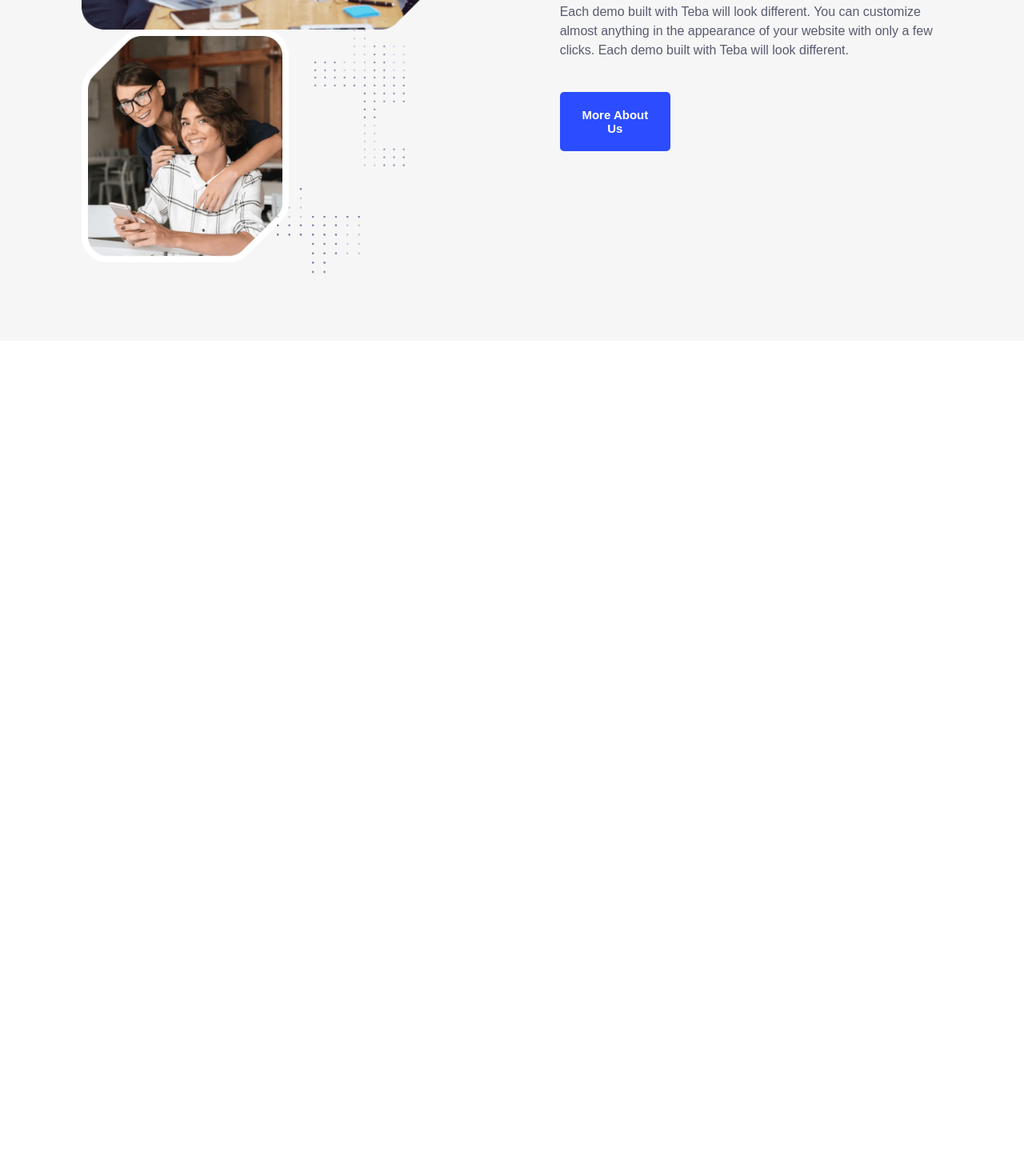
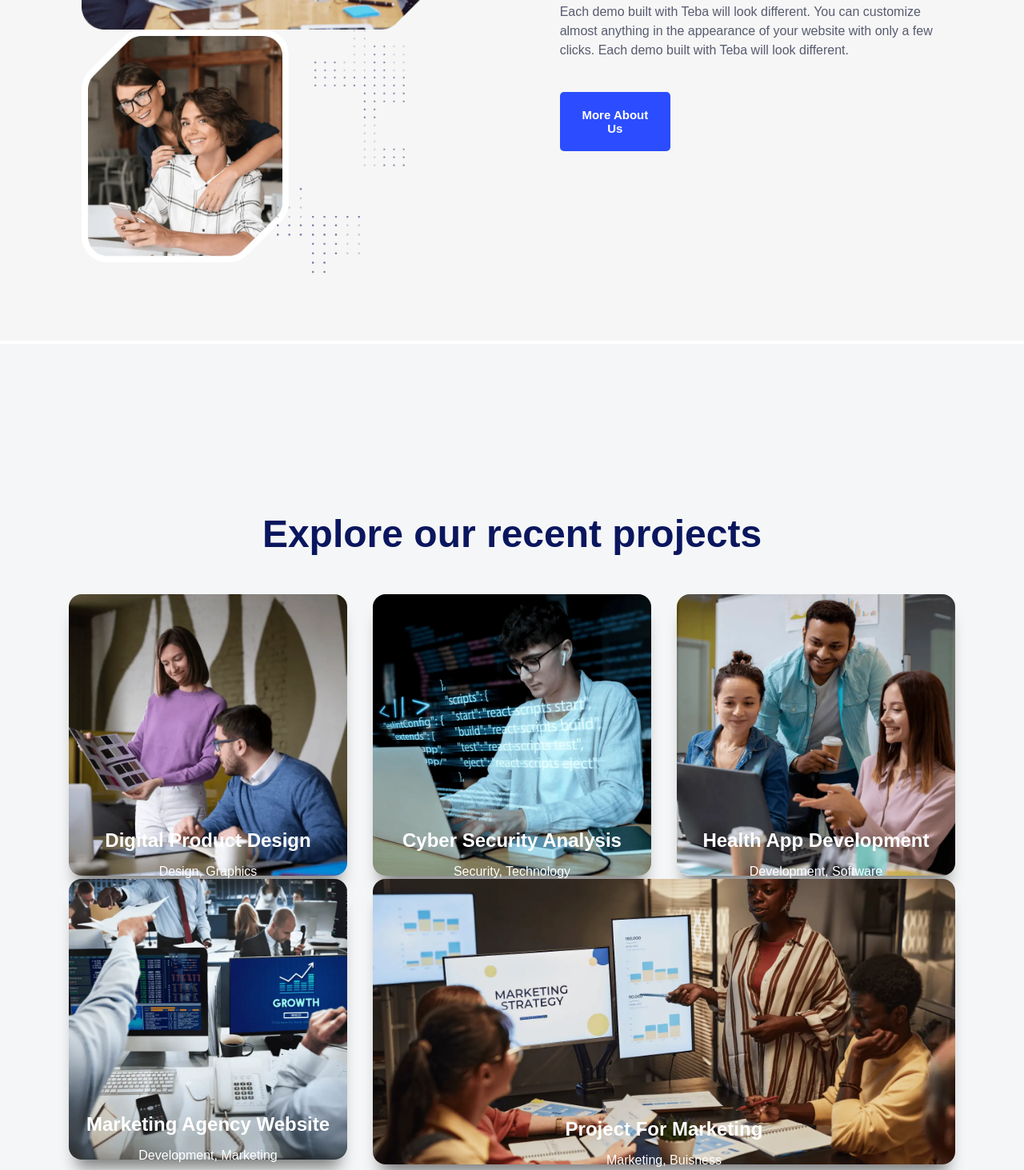
Before and after one commit to front-end-by-rimantas/55-grupe-teamwork-optech, a website with bundled scripts: page index.html in a window 1280 px wide. Shown: the part 904-2367 px from the top of the page at 80% size. Before the commit the page ends 1334 px from the top, so only its background shows below. Built offline with nearby package versions, Linux system fonts and the light colour scheme.

Commit message:
section5 static

```diff
--- /dev/null
+++ b/css/components/section5.css
@@ -0,0 +1,39 @@
+.bg-container {
+    background-color: #f5f6f7;
+}
+
+.s5-title {
+    justify-content: center;
+    text-align: center;
+    color: #0a165e;
+    padding-top: 130px;
+    padding-bottom: 3rem;
+    font-size: 3rem;
+    font-weight: bold;
+    /* font-family: Sora; */
+}
+
+.s5-card {
+    margin-top: 1rem;
+    margin-bottom: 1rem;
+    position: relative;
+}
+
+.s5-foto {
+    border-radius: 1rem;
+    width: 100%;
+    box-shadow: 0 20px 20px -10px rgba(0, 0, 0, 0.5);
+}
+
+.s5-content {
+    display: flex;
+    flex-direction: column;
+    gap: 1rem;
+    margin-bottom: 2rem;
+    text-transform: capitalize;
+    text-align: center;
+    color: transparent;
+    position: absolute;
+    bottom: 0;
+    color: #fff;
+}
--- a/index.html
+++ b/index.html
@@ -18,6 +18,7 @@
     <link rel="stylesheet" href="./css/vendors/font-awesome.min.css">
     <link rel="stylesheet" href="./css/components/main-header.css">
     <link rel="stylesheet" href="./css/components/section2.css">
+    <link rel="stylesheet" href="./css/components/section5.css">
 
 </head>
 
@@ -25,6 +26,7 @@
     <div id="app"></div>
 
 
+
     <script src="./js/pages/home.js" type="module"></script>
 </body>
 
--- /dev/null
+++ b/js/components/section5.js
@@ -0,0 +1,44 @@
+export function section5() {
+    let HTML = `<div class="container bg-container">
+        <div class="row">
+            <h1 class="s5-title col-12">Explore our recent projects</h1>
+            <div class="col-12 col-md-6 col-lg-6 col-xl-4 s5-card ">
+                <img class="s5-foto" src="./img/section-5/Digital-product.webp" alt="Digital-product-design">
+                <div class="col-12  s5-content">
+                    <h2>Digital product design</h2>
+                    <p>Design, graphics</p>
+                </div>
+            </div>
+            <div class="col-12 col-md-6 col-lg-6 col-xl-4 s5-card ">
+                <img class="s5-foto" src="./img/section-5/Cyber-security.webp" alt="Cyber Security Analysis">
+                <div class="col-12 s5-content">
+                    <h2>Cyber security analysis</h2>
+                    <p>Security, technology</p>
+                </div>
+            </div>
+            <div class="col-12 col-md-6 col-lg-6 col-xl-4 s5-card ">
+                <img class="s5-foto" src="./img/section-5/health-app.webp" alt="Health App Development">
+                <div class="col-12 s5-content">
+                    <h2>Health app development</h2>
+                    <p>Development, software</p>
+                </div>
+            </div>
+            <div class="col-12 col-md-6 col-lg-6 col-xl-4 s5-card ">
+                <img class="s5-foto " src="./img/section-5/Marketing-agency.webp" alt="Marketing Agency Website">
+                <div class="col-12 s5-content">
+                    <h2>Marketing agency website</h2>
+                    <p>Development, marketing</p>
+                </div>
+            </div>
+            <div class="col-12 col-xl-8 s5-card ">
+                <img class="s5-foto" src="./img/section-5/project-marketing.webp" alt="Project for marketing">
+                <div class="col-12 s5-content">
+                    <h2>Project for marketing</h2>
+                    <p>Marketing, buisness</p>
+                </div>
+            </div>
+        </div>
+    </div>`;
+
+    document.getElementById('app').insertAdjacentHTML('beforeend', HTML);
+};
--- a/js/pages/home.js
+++ b/js/pages/home.js
@@ -4,3 +4,6 @@ header(true);
 
 import { section2 } from "../components/section2.js";
 section2 ();
+
+import { section5 } from "../components/section5.js";
+section5();
```
Also changed, not shown: img/section-5/Cyber-security.webp (added), img/section-5/Digital-product.webp (added), img/section-5/Marketing-agency.webp (added), img/section-5/health-app.webp (added), img/section-5/project-marketing.webp (added).
